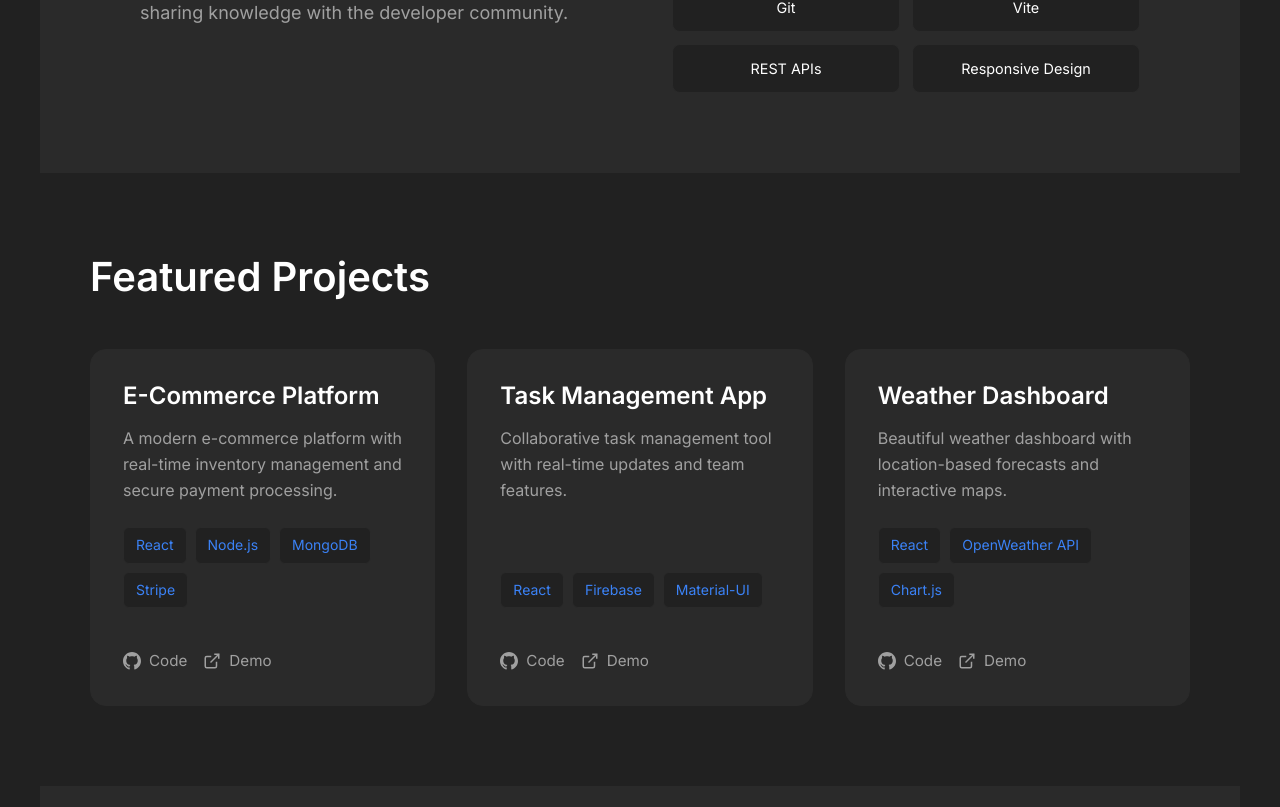
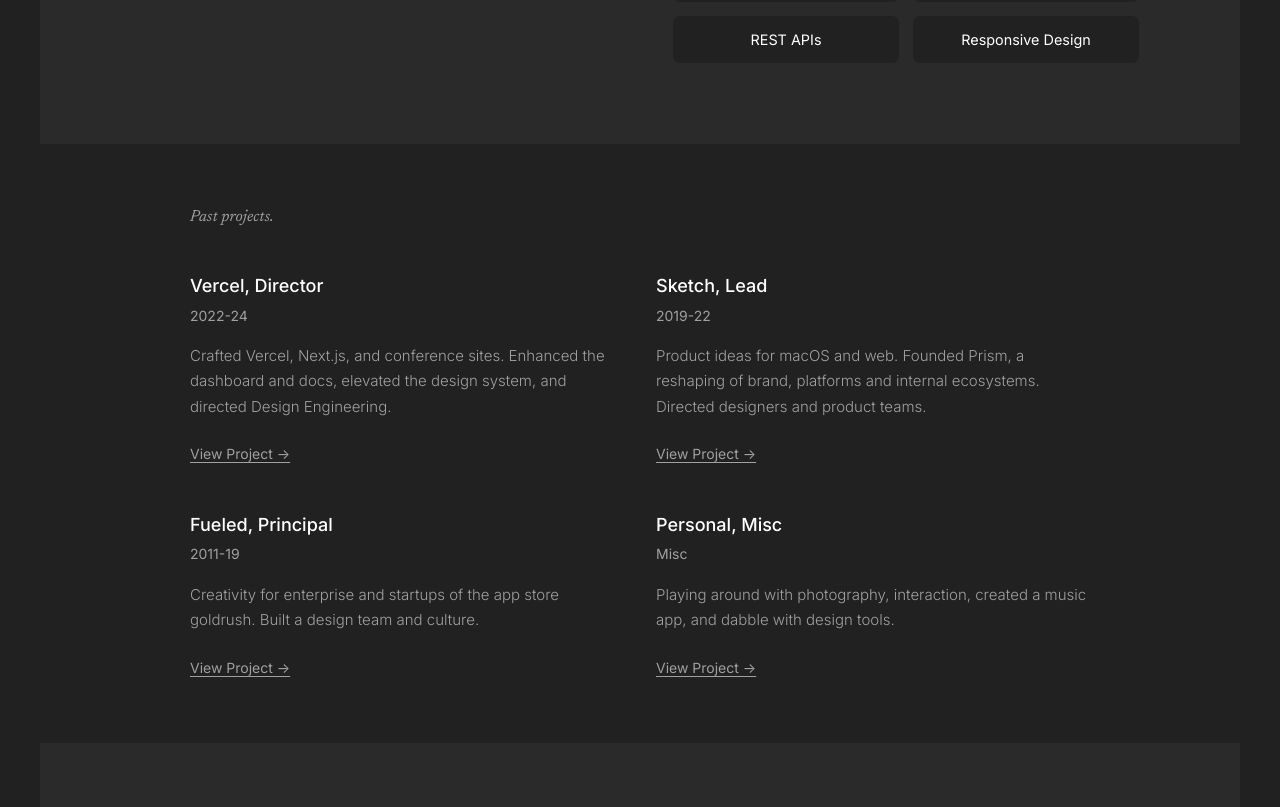
Before and after one commit to 404priyanshu/priyanshu.me, a React (Vite) app: page / in a window 1280 px wide. Shown: the part 953-1760 px from the top of the page. Built offline with nearby package versions, Linux system fonts and the light colour scheme.

Commit message:
Update projects section with minimalist grid layout
Co-authored-by: 404priyanshu <224108242+404priyanshu@users.noreply.github.com>

```diff
--- a/src/components/Projects.css
+++ b/src/components/Projects.css
@@ -1,31 +1,38 @@
 .projects {
   background-color: var(--bg-primary);
+  padding: 4rem 4rem;
 }
 
 .projects-content {
-  max-width: 1100px;
+  max-width: 900px;
   margin: 0 auto;
+}
+
+.section-title {
+  font-size: 1rem;
+  font-weight: 400;
+  color: var(--text-secondary);
+  margin-bottom: 3rem;
+  font-style: italic;
+  font-family: 'Newsreader', serif;
 }
 
 .projects-grid {
   display: grid;
-  grid-template-columns: repeat(auto-fit, minmax(300px, 1fr));
-  gap: 2rem;
+  grid-template-columns: repeat(2, 1fr);
+  gap: 3rem 2rem;
 }
 
 .project-card {
-  background-color: var(--bg-secondary);
-  border: 1px solid var(--border);
-  border-radius: 1rem;
-  padding: 2rem;
+  background-color: transparent;
+  border: none;
+  padding: 0;
   transition: all 0.3s ease;
   cursor: pointer;
 }
 
-.project-card:hover {
-  transform: translateY(-5px);
-  border-color: var(--accent);
-  box-shadow: 0 10px 30px rgba(59, 130, 246, 0.1);
+.project-card:hover .project-title {
+  color: var(--accent);
 }
 
 .project-content {
@@ -35,40 +42,48 @@
 }
 
 .project-title {
-  font-size: 1.5rem;
+  font-size: 1.125rem;
+  margin-bottom: 0.5rem;
+  color: var(--text-primary);
+  font-weight: 500;
+  transition: color 0.3s ease;
+}
+
+.project-meta {
+  font-size: 0.875rem;
+  color: var(--text-secondary);
   margin-bottom: 1rem;
-  color: var(--text-primary);
 }
 
 .project-description {
-  font-size: 1rem;
-  line-height: 1.6;
+  font-size: 0.9375rem;
+  line-height: 1.7;
   color: var(--text-secondary);
   margin-bottom: 1.5rem;
   flex-grow: 1;
+  font-weight: 300;
 }
 
 .project-tech {
   display: flex;
   flex-wrap: wrap;
   gap: 0.5rem;
-  margin-bottom: 1.5rem;
+  margin-bottom: 1rem;
 }
 
 .tech-badge {
-  font-size: 0.875rem;
-  padding: 0.375rem 0.75rem;
-  background-color: var(--bg-primary);
+  font-size: 0.75rem;
+  padding: 0.25rem 0.625rem;
+  background-color: rgba(59, 130, 246, 0.1);
   color: var(--accent);
-  border-radius: 0.375rem;
-  border: 1px solid var(--border);
+  border-radius: 0.25rem;
+  border: none;
+  font-weight: 400;
 }
 
 .project-links {
   display: flex;
   gap: 1rem;
-  padding-top: 1rem;
-  border-top: 1px solid var(--border);
 }
 
 .project-link {
@@ -76,8 +91,10 @@
   align-items: center;
   gap: 0.5rem;
   color: var(--text-secondary);
-  font-size: 0.95rem;
+  font-size: 0.875rem;
   transition: color 0.3s ease;
+  text-decoration: underline;
+  text-underline-offset: 3px;
 }
 
 .project-link:hover {
@@ -85,16 +102,21 @@
 }
 
 .project-link svg {
-  width: 18px;
-  height: 18px;
+  width: 16px;
+  height: 16px;
 }
 
 @media (max-width: 768px) {
+  .projects {
+    padding: 3rem 2rem;
+  }
+
   .projects-grid {
     grid-template-columns: 1fr;
+    gap: 3rem;
   }
 
   .project-card {
-    padding: 1.5rem;
+    padding: 0;
   }
 }
--- a/src/components/Projects.jsx
+++ b/src/components/Projects.jsx
@@ -3,23 +3,38 @@ import './Projects.css'
 function Projects() {
   const projects = [
     {
-      title: 'E-Commerce Platform',
-      description: 'A modern e-commerce platform with real-time inventory management and secure payment processing.',
-      tech: ['React', 'Node.js', 'MongoDB', 'Stripe'],
+      title: 'Vercel',
+      role: 'Director',
+      year: '2022-24',
+      description: 'Crafted Vercel, Next.js, and conference sites. Enhanced the dashboard and docs, elevated the design system, and directed Design Engineering.',
+      tech: ['React', 'Next.js', 'TypeScript'],
       github: '#',
       demo: '#'
     },
     {
-      title: 'Task Management App',
-      description: 'Collaborative task management tool with real-time updates and team features.',
-      tech: ['React', 'Firebase', 'Material-UI'],
+      title: 'Sketch',
+      role: 'Lead',
+      year: '2019-22',
+      description: 'Product ideas for macOS and web. Founded Prism, a reshaping of brand, platforms and internal ecosystems. Directed designers and product teams.',
+      tech: ['Design', 'Product', 'Strategy'],
       github: '#',
       demo: '#'
     },
     {
-      title: 'Weather Dashboard',
-      description: 'Beautiful weather dashboard with location-based forecasts and interactive maps.',
-      tech: ['React', 'OpenWeather API', 'Chart.js'],
+      title: 'Fueled',
+      role: 'Principal',
+      year: '2011-19',
+      description: 'Creativity for enterprise and startups of the app store goldrush. Built a design team and culture.',
+      tech: ['iOS', 'Android', 'Design'],
+      github: '#',
+      demo: '#'
+    },
+    {
+      title: 'Personal',
+      role: 'Misc',
+      year: 'Misc',
+      description: 'Playing around with photography, interaction, created a music app, and dabble with design tools.',
+      tech: ['Photography', 'Music', 'Tools'],
       github: '#',
       demo: '#'
     }
@@ -28,35 +43,19 @@ function Projects() {
   return (
     <section id="projects" className="section projects">
       <div className="projects-content">
-        <h2 className="section-title">Featured Projects</h2>
+        <h2 className="section-title">Past projects.</h2>
 
         <div className="projects-grid">
           {projects.map((project, index) => (
             <div key={index} className="project-card">
               <div className="project-content">
-                <h3 className="project-title">{project.title}</h3>
+                <h3 className="project-title">{project.title}, {project.role}</h3>
+                <p className="project-meta">{project.year}</p>
                 <p className="project-description">{project.description}</p>
 
-                <div className="project-tech">
-                  {project.tech.map((tech, techIndex) => (
-                    <span key={techIndex} className="tech-badge">{tech}</span>
-                  ))}
-                </div>
-
                 <div className="project-links">
-                  <a href={project.github} className="project-link" aria-label="View GitHub Repository">
-                    <svg width="20" height="20" viewBox="0 0 24 24" fill="currentColor">
-                      <path d="M12 0c-6.626 0-12 5.373-12 12 0 5.302 3.438 9.8 8.207 11.387.599.111.793-.261.793-.577v-2.234c-3.338.726-4.033-1.416-4.033-1.416-.546-1.387-1.333-1.756-1.333-1.756-1.089-.745.083-.729.083-.729 1.205.084 1.839 1.237 1.839 1.237 1.07 1.834 2.807 1.304 3.492.997.107-.775.418-1.305.762-1.604-2.665-.305-5.467-1.334-5.467-5.931 0-1.311.469-2.381 1.236-3.221-.124-.303-.535-1.524.117-3.176 0 0 1.008-.322 3.301 1.23.957-.266 1.983-.399 3.003-.404 1.02.005 2.047.138 3.006.404 2.291-1.552 3.297-1.23 3.297-1.23.653 1.653.242 2.874.118 3.176.77.84 1.235 1.911 1.235 3.221 0 4.609-2.807 5.624-5.479 5.921.43.372.823 1.102.823 2.222v3.293c0 .319.192.694.801.576 4.765-1.589 8.199-6.086 8.199-11.386 0-6.627-5.373-12-12-12z"/>
-                    </svg>
-                    Code
-                  </a>
-                  <a href={project.demo} className="project-link" aria-label="View Live Demo">
-                    <svg width="20" height="20" viewBox="0 0 24 24" fill="none" stroke="currentColor" strokeWidth="2">
-                      <path d="M18 13v6a2 2 0 0 1-2 2H5a2 2 0 0 1-2-2V8a2 2 0 0 1 2-2h6"></path>
-                      <polyline points="15 3 21 3 21 9"></polyline>
-                      <line x1="10" y1="14" x2="21" y2="3"></line>
-                    </svg>
-                    Demo
+                  <a href={project.demo} className="project-link" aria-label="View Project">
+                    View Project →
                   </a>
                 </div>
               </div>
```
